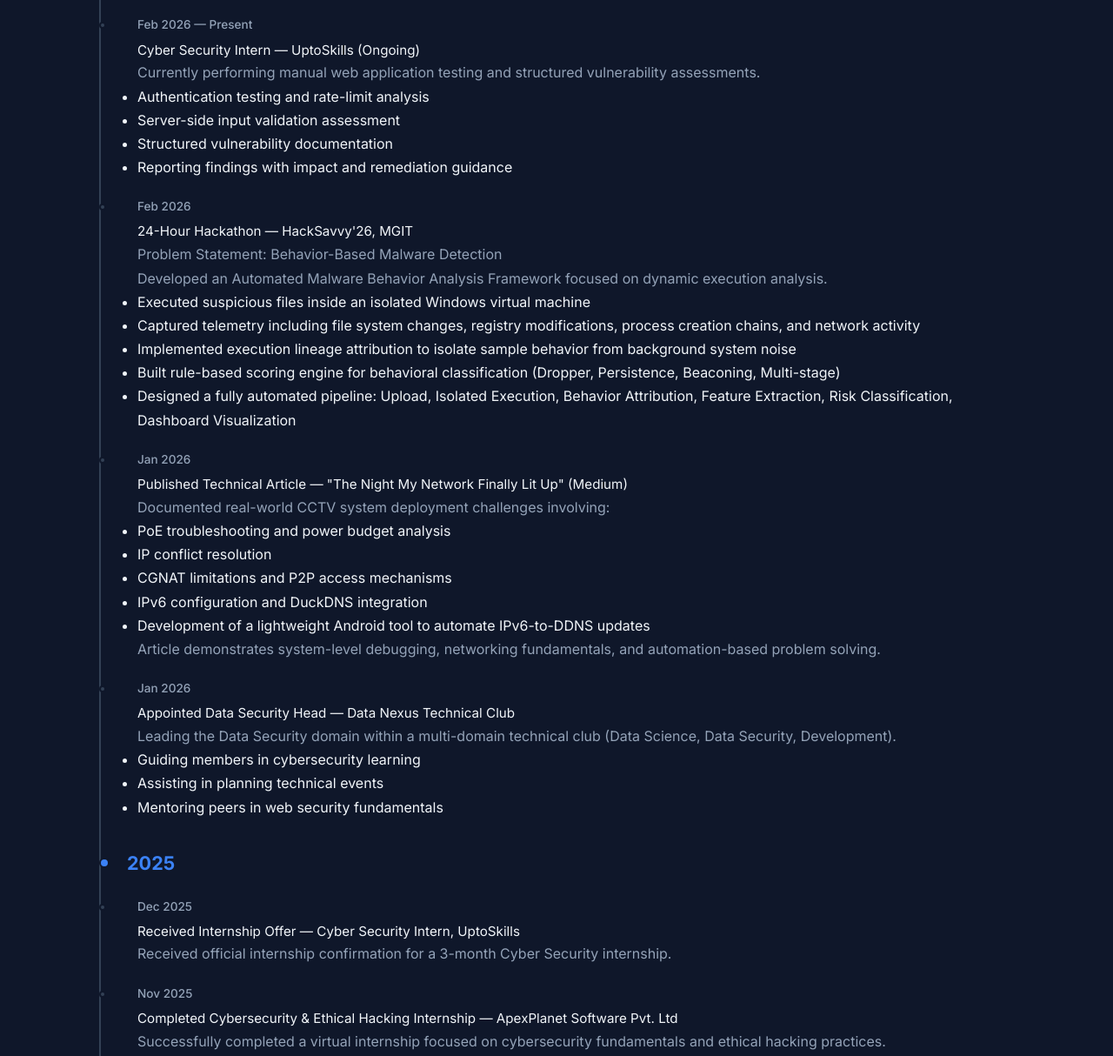
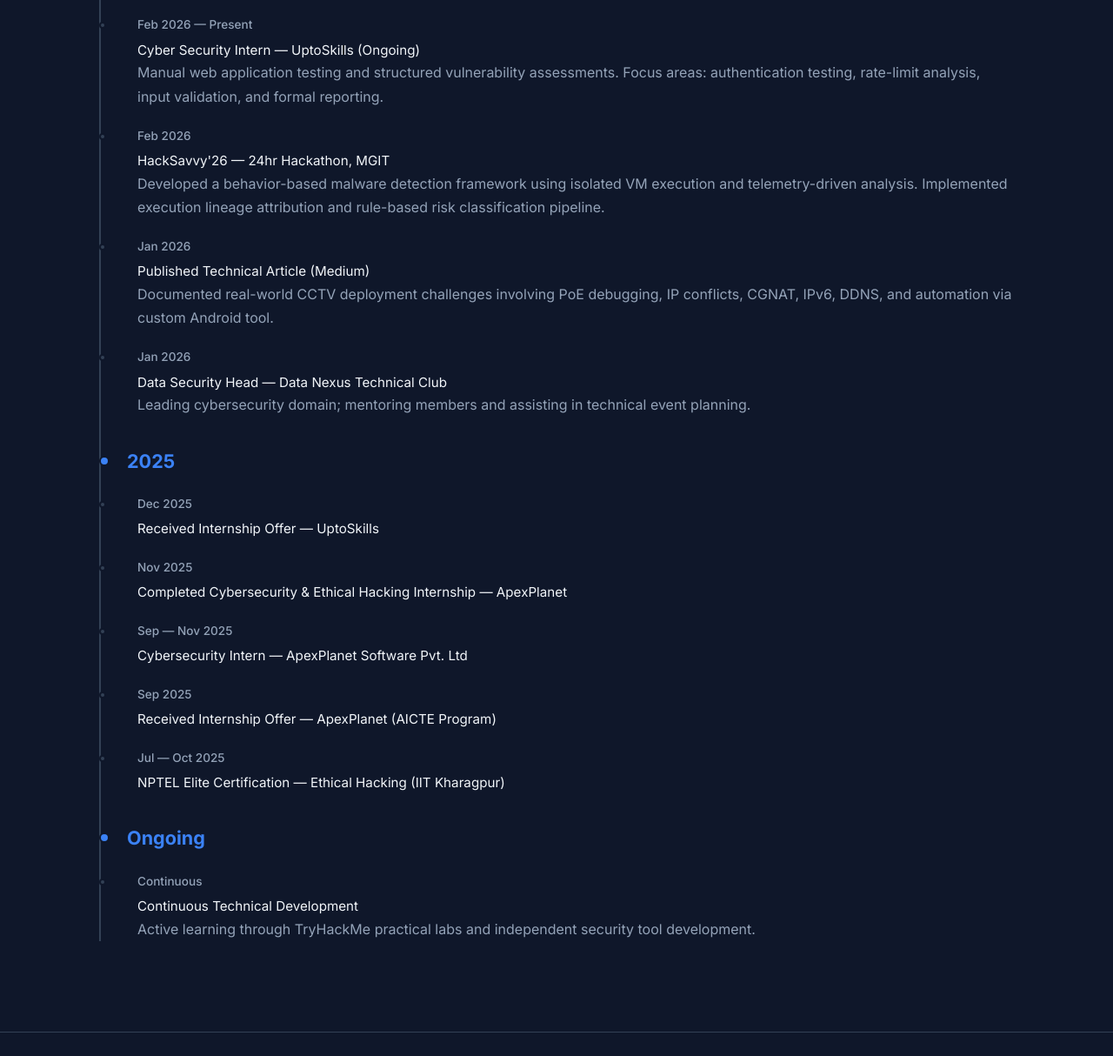
Before and after one commit to prashanthyadavv/Portfolio, a plain HTML site: page activity.html in a window 1280 px wide. Shown: the part 269-1483 px from the top of the page at 87% size. Drawn offline with Linux system fonts and the light colour scheme.

Commit message:
content: compress activity timeline to resume-style highlights

```diff
--- a/activity.html
+++ b/activity.html
@@ -53,61 +53,31 @@
                     <div class="timeline-item">
                         <p class="date">Feb 2026 — Present</p>
                         <p class="event">Cyber Security Intern — UptoSkills (Ongoing)</p>
-                        <p>Currently performing manual web application testing and structured vulnerability
-                            assessments.</p>
-                        <ul>
-                            <li>Authentication testing and rate-limit analysis</li>
-                            <li>Server-side input validation assessment</li>
-                            <li>Structured vulnerability documentation</li>
-                            <li>Reporting findings with impact and remediation guidance</li>
-                        </ul>
+                        <p>Manual web application testing and structured vulnerability assessments.
+                            Focus areas: authentication testing, rate-limit analysis, input validation, and formal
+                            reporting.</p>
                     </div>
 
                     <div class="timeline-item">
                         <p class="date">Feb 2026</p>
-                        <p class="event">24-Hour Hackathon — HackSavvy'26, MGIT</p>
-                        <p>Problem Statement: Behavior-Based Malware Detection</p>
-                        <p>Developed an Automated Malware Behavior Analysis Framework focused on dynamic execution
-                            analysis.</p>
-                        <ul>
-                            <li>Executed suspicious files inside an isolated Windows virtual machine</li>
-                            <li>Captured telemetry including file system changes, registry modifications, process
-                                creation chains, and network activity</li>
-                            <li>Implemented execution lineage attribution to isolate sample behavior from background
-                                system noise</li>
-                            <li>Built rule-based scoring engine for behavioral classification (Dropper, Persistence,
-                                Beaconing, Multi-stage)</li>
-                            <li>Designed a fully automated pipeline: Upload, Isolated Execution, Behavior Attribution,
-                                Feature Extraction, Risk Classification, Dashboard Visualization</li>
-                        </ul>
+                        <p class="event">HackSavvy'26 — 24hr Hackathon, MGIT</p>
+                        <p>Developed a behavior-based malware detection framework using isolated VM execution and
+                            telemetry-driven analysis. Implemented execution lineage attribution and rule-based risk
+                            classification pipeline.</p>
                     </div>
 
                     <div class="timeline-item">
                         <p class="date">Jan 2026</p>
-                        <p class="event">Published Technical Article — "The Night My Network Finally Lit Up" (Medium)
-                        </p>
-                        <p>Documented real-world CCTV system deployment challenges involving:</p>
-                        <ul>
-                            <li>PoE troubleshooting and power budget analysis</li>
-                            <li>IP conflict resolution</li>
-                            <li>CGNAT limitations and P2P access mechanisms</li>
-                            <li>IPv6 configuration and DuckDNS integration</li>
-                            <li>Development of a lightweight Android tool to automate IPv6-to-DDNS updates</li>
-                        </ul>
-                        <p>Article demonstrates system-level debugging, networking fundamentals, and automation-based
-                            problem solving.</p>
+                        <p class="event">Published Technical Article (Medium)</p>
+                        <p>Documented real-world CCTV deployment challenges involving PoE debugging, IP conflicts,
+                            CGNAT, IPv6, DDNS, and automation via custom Android tool.</p>
                     </div>
 
                     <div class="timeline-item">
                         <p class="date">Jan 2026</p>
-                        <p class="event">Appointed Data Security Head — Data Nexus Technical Club</p>
-                        <p>Leading the Data Security domain within a multi-domain technical club (Data Science, Data
-                            Security, Development).</p>
-                        <ul>
-                            <li>Guiding members in cybersecurity learning</li>
-                            <li>Assisting in planning technical events</li>
-                            <li>Mentoring peers in web security fundamentals</li>
-                        </ul>
+                        <p class="event">Data Security Head — Data Nexus Technical Club</p>
+                        <p>Leading cybersecurity domain; mentoring members and assisting in technical event planning.
+                        </p>
                     </div>
 
                     <!-- 2025 -->
@@ -115,44 +85,27 @@
 
                     <div class="timeline-item">
                         <p class="date">Dec 2025</p>
-                        <p class="event">Received Internship Offer — Cyber Security Intern, UptoSkills</p>
-                        <p>Received official internship confirmation for a 3-month Cyber Security internship.</p>
+                        <p class="event">Received Internship Offer — UptoSkills</p>
                     </div>
 
                     <div class="timeline-item">
                         <p class="date">Nov 2025</p>
-                        <p class="event">Completed Cybersecurity &amp; Ethical Hacking Internship — ApexPlanet Software
-                            Pvt. Ltd</p>
-                        <p>Successfully completed a virtual internship focused on cybersecurity fundamentals and ethical
-                            hacking practices.</p>
+                        <p class="event">Completed Cybersecurity &amp; Ethical Hacking Internship — ApexPlanet</p>
                     </div>
 
                     <div class="timeline-item">
                         <p class="date">Sep — Nov 2025</p>
-                        <p class="event">Cybersecurity &amp; Ethical Hacking Intern — ApexPlanet Software Pvt. Ltd</p>
-                        <p>Gained practical exposure to web security concepts and structured internship-based learning.
-                        </p>
+                        <p class="event">Cybersecurity Intern — ApexPlanet Software Pvt. Ltd</p>
                     </div>
 
                     <div class="timeline-item">
                         <p class="date">Sep 2025</p>
-                        <p class="event">Received Internship Offer — Cybersecurity &amp; Ethical Hacking Intern,
-                            ApexPlanet Software Pvt. Ltd</p>
-                        <p>Selected under the AICTE Internship Program.</p>
+                        <p class="event">Received Internship Offer — ApexPlanet (AICTE Program)</p>
                     </div>
 
                     <div class="timeline-item">
                         <p class="date">Jul — Oct 2025</p>
                         <p class="event">NPTEL Elite Certification — Ethical Hacking (IIT Kharagpur)</p>
-                        <p>Completed 12-week NPTEL course offered by the Indian Institute of Technology (IIT) Kharagpur
-                            via SWAYAM.</p>
-                        <ul>
-                            <li>System, web, and network vulnerabilities</li>
-                            <li>Penetration testing methodologies</li>
-                            <li>Wireless security and malware fundamentals</li>
-                            <li>Exploitation techniques and defensive strategies</li>
-                        </ul>
-                        <p>Earned Elite Certification through proctored examination.</p>
                     </div>
 
                     <!-- Ongoing -->
@@ -161,11 +114,8 @@
                     <div class="timeline-item">
                         <p class="date">Continuous</p>
                         <p class="event">Continuous Technical Development</p>
-                        <p>Active hands-on learning through:</p>
-                        <ul>
-                            <li>TryHackMe practical labs</li>
-                            <li>Independent security tool development</li>
-                        </ul>
+                        <p>Active learning through TryHackMe practical labs and independent security tool development.
+                        </p>
                     </div>
 
                 </div>
```
